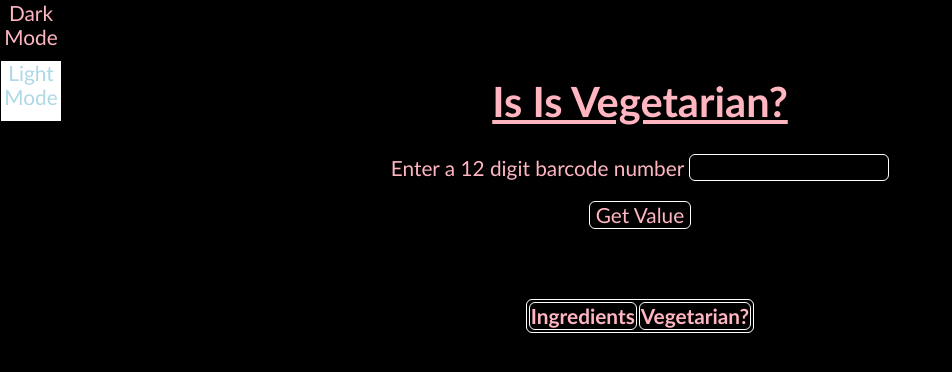
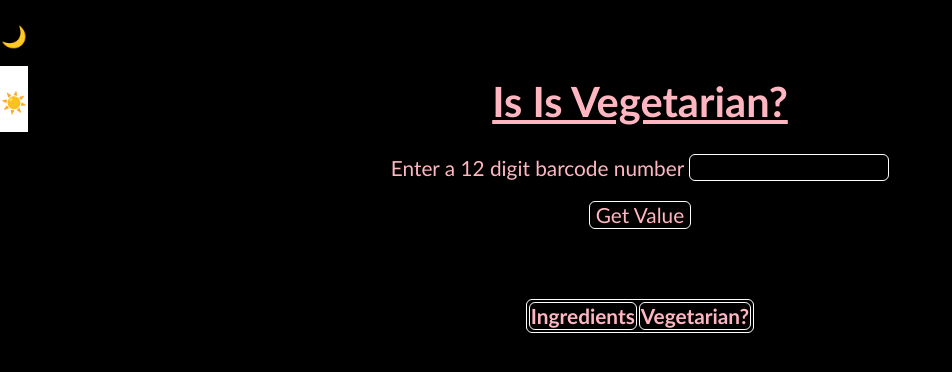
Before and after one commit to TrashTierDev/VegetarianUpcFoodChecker, a plain HTML site: page index.html in a window 1280 px wide. Shown: the whole page, without its empty margins (0-952 px from the left). Drawn offline with Linux system fonts and the light colour scheme.

Commit message:
changed icons for dark and light mode

```diff
--- a/css/style.css
+++ b/css/style.css
@@ -26,16 +26,16 @@ header{
   height: 50px;
 }
 ul{
-  width:60px;
-  height: 120px;
-  border: 1px solid black;
+  width:56px;
+  height:132px;
   list-style: none;
   margin: 0 673px 0 0;
   padding:0;
 }
 li{
-  width: 60px;
-  height:60px;
+  width: 28px;
+  height:66px;
+  text-align: center;
 }
 input{
   width: 200px;
--- a/index.html
+++ b/index.html
@@ -5,7 +5,7 @@
     	<meta name="description" content="This is where your description goes">
     	<meta name="keywords" content="one, two, three">
 
-		<title>Vegtearian Checker</title>
+		<title>Vegetarian Checker</title>
 
 		<!-- external CSS link -->
 		<link rel="stylesheet" href="css/normalize.css">
@@ -14,8 +14,8 @@
 	<body>
 		<header>
 			<ul>
-				<li id="darkMode">Dark Mode</li>
-				<li id="lightMode">Light Mode</li>
+				<li id="darkMode"><span><br>🌙</span></li>
+				<li id="lightMode"><span><br>☀️</span></li>
 			</ul>
 			</header>
 		<h1> Is Is Vegetarian?</h1>
```
